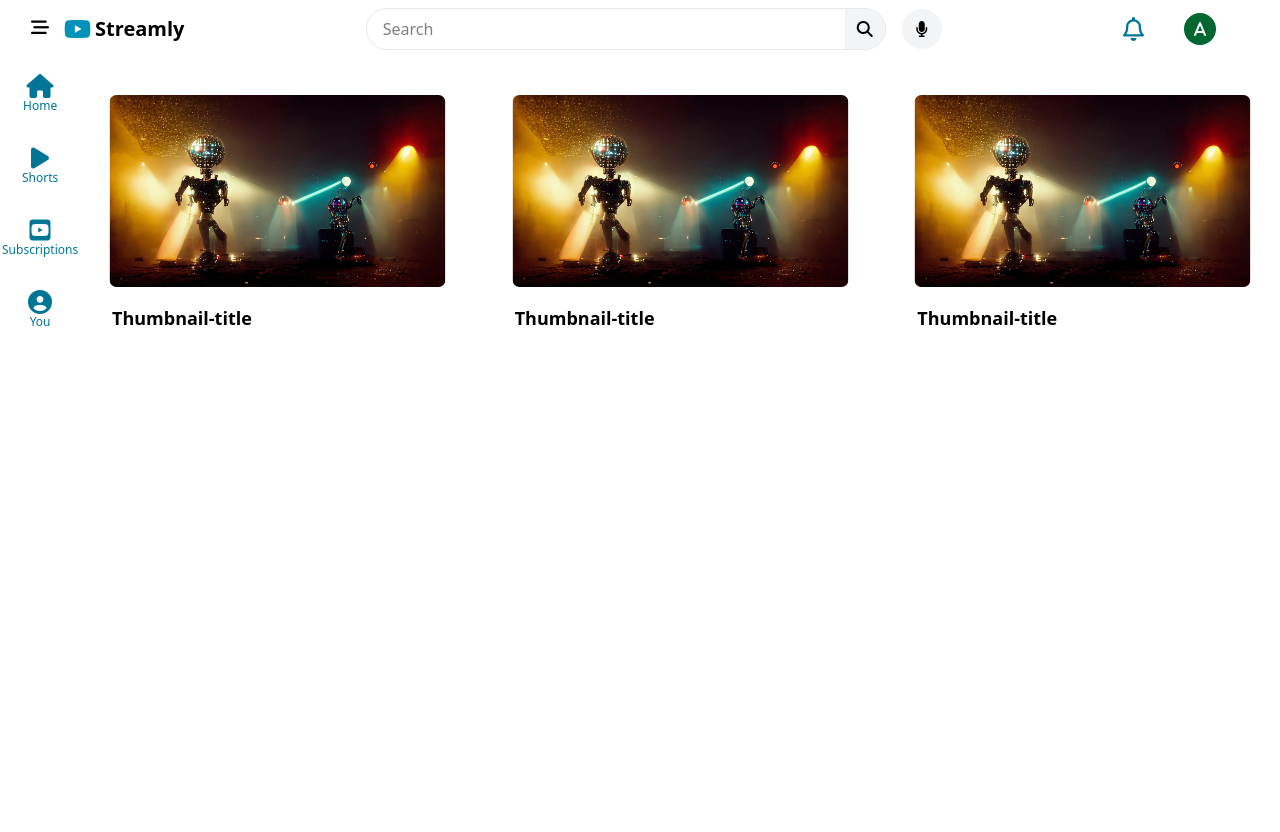
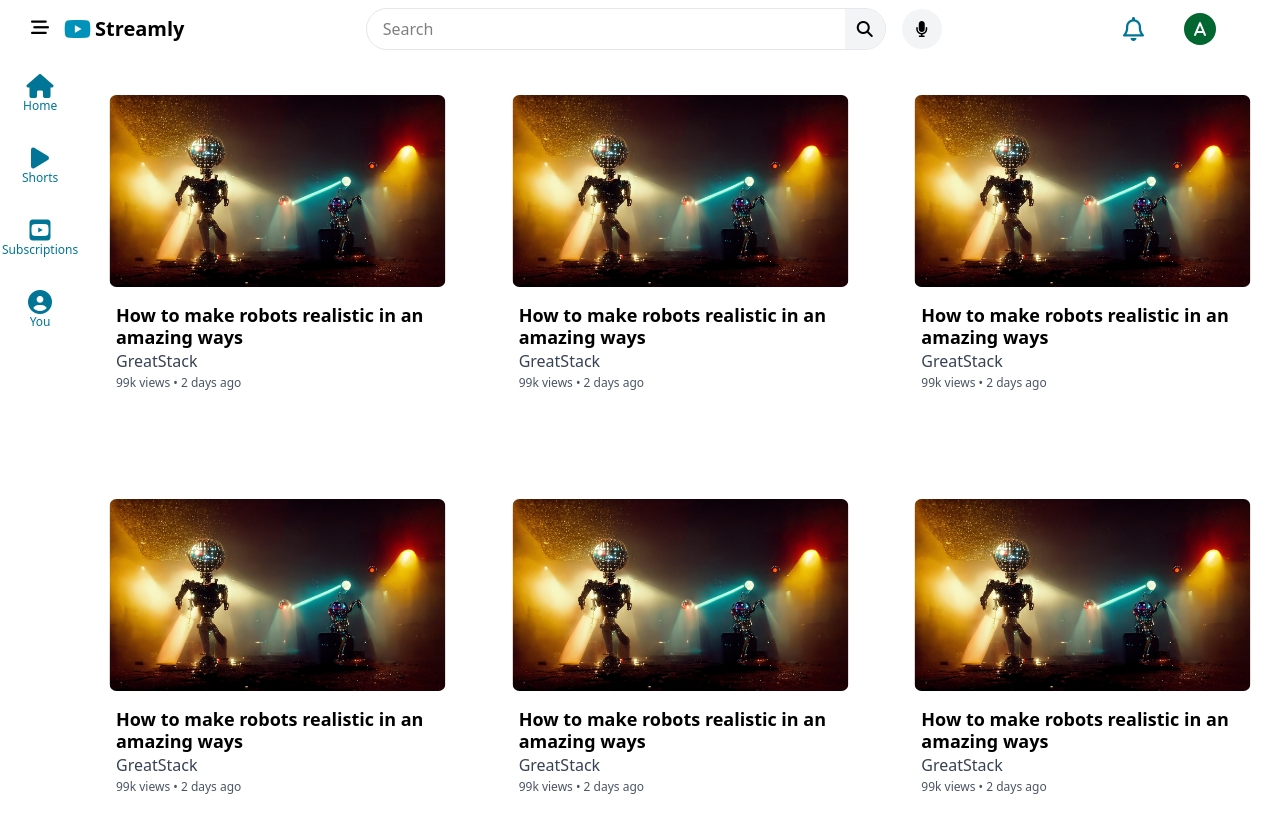
Before and after one commit to shaikhsumair01/Youtube_clone, a React (Vite) app in the folder Youtube_clone/: page /#/ in a window 1280 px wide. Shown: the top 832 px of the page. Built offline with nearby package versions, Linux system fonts and the light colour scheme.

Commit message:
styled feed section, created channel page, error page and VideoPage for viewing videos and set up the routes

```diff
--- /dev/null
+++ b/Youtube_clone/components/Channel.jsx
@@ -0,0 +1,3 @@
+export default function Channel(){
+    return(<h1>Channel Page</h1>)
+}
--- /dev/null
+++ b/Youtube_clone/components/Error.jsx
@@ -0,0 +1,3 @@
+export default function Error(){
+    return(<h1>Error!, Couldn't find the link</h1>)
+}
--- a/Youtube_clone/components/Feed.jsx
+++ b/Youtube_clone/components/Feed.jsx
@@ -2,6 +2,9 @@ import Videolayout from "./Videolayout"
 export default function Feed(){
     return(
         <div className="Thumbnail-container">
+       <Videolayout></Videolayout>
+        <Videolayout></Videolayout>
+        <Videolayout></Videolayout>
         <Videolayout></Videolayout>
         <Videolayout></Videolayout>
         <Videolayout></Videolayout>
--- a/Youtube_clone/components/Header.jsx
+++ b/Youtube_clone/components/Header.jsx
@@ -1,6 +1,6 @@
 /* Header element for the navigation. It will take the prop function onToggle,
 where when the user clicks the hamburger, a sidebar list is displayed*/
-import {useLocation} from "react-router-dom"
+import {useLocation, Link} from "react-router-dom"
 export default function Header({ onToggle }){
   const location = useLocation();
   const isHomepage = location.pathname === "/";
@@ -18,19 +18,21 @@ export default function Header({ onToggle }){
           // sidelinks-links: links container which are below the hamburger
             <ul className="sidelinks-links">
               {/* sidebar-link contains the icon and the text styled in a container */}
+              <Link to="/">
               <li className="sidelinks-link">
-                <i class="fa-solid fa-house sidelinks-link-icons"></i>
+                <i className="fa-solid fa-house sidelinks-link-icons"></i>
                 <p className="sidelinks-link-text">Home</p>
                 </li>
+                </Link>
               <li className="sidelinks-link">
-              <i class="fa-solid fa-play sidelinks-link-icons"></i>
+              <i className="fa-solid fa-play sidelinks-link-icons"></i>
                 <p className="sidelinks-link-text">Shorts</p></li>
 
               <li className="sidelinks-link">
-                <i class="fa-brands fa-square-youtube sidelinks-link-icons"></i>
+                <i className="fa-brands fa-square-youtube sidelinks-link-icons"></i>
                 <p className="sidelinks-link-text">Subscriptions</p></li>
               <li className="sidelinks-link">
-                <i class="fa-solid fa-circle-user sidelinks-link-icons"></i>
+                <i className="fa-solid fa-circle-user sidelinks-link-icons"></i>
                <p className="sidelinks-link-text">You</p> </li>
             </ul>
           )
--- a/Youtube_clone/components/Home.jsx
+++ b/Youtube_clone/components/Home.jsx
@@ -1,9 +1,7 @@
-import Layout from "./Layout"
 import InitialPage from "./InitialPage"
 import Feed from "./Feed"
 export default function Home(){
     return(<>
-    <Layout></Layout>
     <Feed></Feed>
     </>)
 }
--- a/Youtube_clone/components/InitialPage.jsx
+++ b/Youtube_clone/components/InitialPage.jsx
@@ -1,7 +1,7 @@
 export default function InitialPage(){
     return(
     <div className="initial-screen">
-        <i class="fa-solid fa-circle-user initial-icon"></i>
+        <i className="fa-solid fa-circle-user initial-icon"></i>
         <h1 className="initial-text">Log-in to view the content</h1>
         </div>
 )
--- a/Youtube_clone/components/SideBar.jsx
+++ b/Youtube_clone/components/SideBar.jsx
@@ -1,3 +1,5 @@
+import { Link } from "react-router";
+
 export default function Sidebar({onToggle, show}){
   return (
   <aside className={`Toggle-sidebar ${show ? 'translate-x-0' : '-translate-x-full'}`}>
@@ -12,14 +14,16 @@ export default function Sidebar({onToggle, show}){
       </div>
       <nav className="side_nav">
         <ul className="sidebar-links">
+          <Link to = "/" onClick={onToggle}>
           <li className="sidebar-link">
-            <i class="fa-solid fa-house sidebar-link-icons"></i>
+            <i className="fa-solid fa-house sidebar-link-icons"></i>
            <p className="sidebar-link-text">Home</p></li>
+           </Link>
           <li className="sidebar-link">
-            <i class="fa-solid fa-play sidebar-link-icons"></i>
+            <i className="fa-solid fa-play sidebar-link-icons"></i>
                 <p className="sidebar-link-text">Shorts</p></li>
           <li className="sidebar-link">
-             <i class="fa-brands fa-square-youtube sidebar-link-icons"></i>
+             <i className="fa-brands fa-square-youtube sidebar-link-icons"></i>
                 <p className="sidebar-link-text">Subscriptions</p></li>
         </ul>
       </nav>
@@ -27,23 +31,23 @@ export default function Sidebar({onToggle, show}){
         <h2 className="side-title">Categories:</h2>
         <ul className="sidebar-links">
           <li className="sidebar-link">
-            <i class="fa-solid fa-gamepad sidebar-link-icons"></i>
+            <i className="fa-solid fa-gamepad sidebar-link-icons"></i>
             <p className="sidebar-link-text">Gaming</p>
           </li>
           <li className="sidebar-link">
-            <i class="fa-solid fa-car-side sidebar-link-icons"></i>
+            <i className="fa-solid fa-car-side sidebar-link-icons"></i>
             <p className="sidebar-link-text">Automobiles</p>
           </li>
           <li className="sidebar-link">
-            <i class="fa-solid fa-volleyball sidebar-link-icons"></i>
+            <i className="fa-solid fa-volleyball sidebar-link-icons"></i>
             <p className="sidebar-link-text">Sports</p>
           </li>
           <li className="sidebar-link">
-            <i class="fa-solid fa-newspaper sidebar-link-icons"></i>
+            <i className="fa-solid fa-newspaper sidebar-link-icons"></i>
             <p className="sidebar-link-text">News</p>
           </li>
           <li className="sidebar-link">
-            <i class="fa-solid fa-tv sidebar-link-icons"></i>
+            <i className="fa-solid fa-tv sidebar-link-icons"></i>
             <p className="sidebar-link-text">Entertainment</p>
           </li>
         </ul>
@@ -52,15 +56,15 @@ export default function Sidebar({onToggle, show}){
         <h2 className="side-title">Subscribed</h2>
         <ul className="sidebar-links">
           <li className="sidebar-link">
-            <i class="fa-solid fa-circle-user sidebar-link-icons"></i>
+            <i className="fa-solid fa-circle-user sidebar-link-icons"></i>
             <p className="sidebar-link-text">Pew-Die-Pie</p>
           </li>
           <li className="sidebar-link">
-              <i class="fa-solid fa-circle-user sidebar-link-icons"></i>
+              <i className="fa-solid fa-circle-user sidebar-link-icons"></i>
             <p className="sidebar-link-text">Mr Beast</p>
           </li>
           <li className="sidebar-link">
-              <i class="fa-solid fa-circle-user sidebar-link-icons"></i>
+              <i className="fa-solid fa-circle-user sidebar-link-icons"></i>
             <p className="sidebar-link-text">T-series</p>
           </li>
         </ul>
--- /dev/null
+++ b/Youtube_clone/components/VideoPage.jsx
@@ -0,0 +1,10 @@
+export default function VideoPage(){
+    return(
+    <div className="VideoPage-container">
+     <div className="video-container">
+    <img src="pexels.jpg" alt="" className="video-display" />
+     </div>
+
+    </div>
+)
+}
--- a/Youtube_clone/components/Videolayout.jsx
+++ b/Youtube_clone/components/Videolayout.jsx
@@ -1,8 +1,25 @@
+import {useNavigate} from "react-router-dom"
 export default function Videolayout(){
+    const Navigate = useNavigate();
+    const handleClick=(e)=>{
+    const isChannelClick = e.target.classList.contains("channel-name");
+    if (isChannelClick){
+        Navigate("/Channel")
+    }
+    else{
+        Navigate("/VideoPage")
+    }
+    }
     return(
-        <div className="thumbnail_card">
-            <img src="./pexels.jpg" alt="" className="thumbnail_image" />
-            <p className="thumbnail_title"> Thumbnail-title </p>
+        <div className="thumbnail_card" onClick={handleClick}>
+           <img src="./pexels.jpg" alt="" className="thumbnail_image" />
+            <div className="video-desc">
+         <p className="thumbnail_title"> How to make robots realistic in an amazing ways</p>
+           <p className="channel-name">GreatStack</p>
+           <p className="channel-views">99k views &bull; 2 days ago</p>
+
+        </div>
+
         </div>
     )
 }
--- a/Youtube_clone/src/App.jsx
+++ b/Youtube_clone/src/App.jsx
@@ -1,10 +1,11 @@
+import Layout from "../components/Layout"
 import { Outlet } from "react-router-dom"
-
 function App() {
 
 
   return (
     <>
+    <Layout/>
      <Outlet/>
     </>
   )
--- a/Youtube_clone/src/main.jsx
+++ b/Youtube_clone/src/main.jsx
@@ -3,13 +3,19 @@ import { createRoot } from 'react-dom/client'
 import { HashRouter, Routes, Route } from 'react-router-dom'
 import App from './App.jsx'
 import Home from "../components/Home.jsx"
-
+import VideoPage from '../components/VideoPage.jsx'
+import Error from '../components/Error.jsx'
+import Channel from '../components/Channel.jsx'
 createRoot(document.getElementById('root')).render(
   <StrictMode>
     <HashRouter>
       <Routes>
-        <Route path ='/' element = {<App/>}/>
+        <Route path ='/' element = {<App/>}>
         <Route index element = {<Home/>}/>
+        <Route path="/VideoPage" element = {<VideoPage/>}/>
+        <Route path="/Channel" element = {<Channel/>}/>
+        </Route>
+        <Route path = "*" element = {<Error/>}/>
       </Routes>
     </HashRouter>
 
--- a/Youtube_clone/src/style.css
+++ b/Youtube_clone/src/style.css
@@ -78,8 +78,7 @@ body, html {
 when the click events happen on the hamburger (when hamburger toggle happens)) */
 
 .Toggle-sidebar{
-  @apply absolute top-0 left-0 w-[20%] h-full bg-gray-50 text-black z-10 overflow-y-auto;
-
+  @apply fixed top-0 left-0 w-[20%] h-full bg-gray-50 text-black z-10 overflow-y-auto;
 }
 .sidebar-container{
     @apply flex flex-col items-start py-2 px-4 gap-5;
@@ -124,11 +123,37 @@ when the click events happen on the hamburger (when hamburger toggle happens)) *
     @apply grid grid-cols-3 justify-center h-screen gap-2 mt-5 ml-20;
 }
 .thumbnail_image{
-@apply rounded-lg scale-85;
+@apply rounded-lg scale-85  transition delay-150 duration-300;
 }
 .thumbnail_card{
-    @apply flex flex-col;
+    @apply flex flex-col active:bg-gray-50 cursor-pointer;
+}
+.thumbnail_card:hover .thumbnail_image{
+@apply rounded-none;
+}
+.video-desc{
+    @apply ml-9 flex flex-col items-start;
 }
 .thumbnail_title{
-@apply ml-8 text-lg font-semibold;
+@apply text-lg font-semibold w-[95%] leading-tight;
 }
+.channel-name{
+    @apply text-base text-gray-700 ;
+}
+.channel-name:hover{
+    @apply font-medium;
+}
+.channel-views{
+    @apply text-xs text-gray-600 mt-[2px];
+}
+
+/* VideoPage.jsx */
+.VideoPage-container{
+    @apply flex ml-12 h-auto;
+}
+.video-container{
+    @apply w-[60%] mt-8;
+}
+.video-display{
+    @apply rounded-xl;
+}
```
